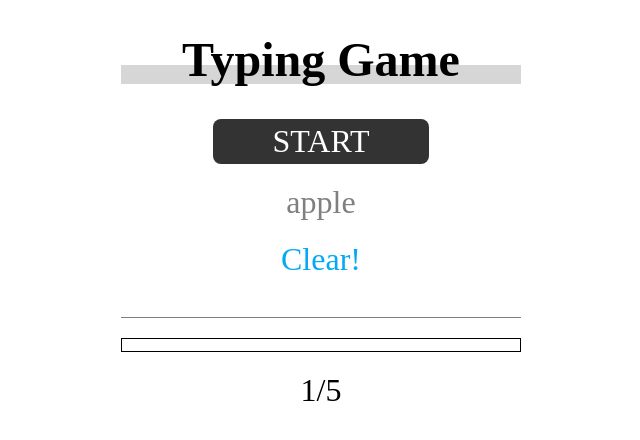
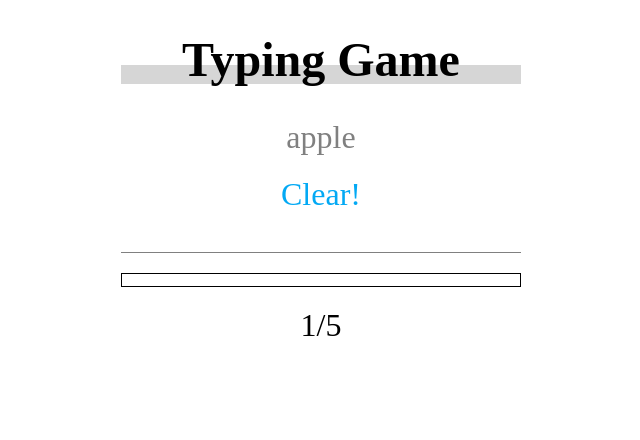
Before and after one commit to mayumiasakawa/typing_game, a Vue app: page / in a window 1280 px wide. Both pictures are taken after a click on the button "START". Shown: the top 440 px of the page, without its empty margins (319-959 px from the left). Built offline with nearby package versions, Linux system fonts and the light colour scheme.

Commit message:
add to startFlg

```diff
--- a/src/components/Typing.vue
+++ b/src/components/Typing.vue
@@ -4,7 +4,8 @@
       <h1>Typing Game</h1>
       <div class="marker"></div>
     </div>
-    <button class="startButton mb-20">START</button>
+    <button v-if="startFlg!=true" class="startButton mb-20" @click="gameStart">START</button>
+    <div v-if="startFlg">
       <div class="question mb-20">apple</div>
       <div class="clear">Clear!</div>
       <div class="typeformWapper mb-20">
@@ -15,9 +16,23 @@
       </div>
       <div>1/5</div>
     </div>
+  </div>
 </template>
 
 <script>
+export default{
+data(){
+  return {
+    startFlg: ""
+  }
+},
+
+methods:{
+  gameStart:function(){
+    this.startFlg = true;
+  }
+}
+}
 </script>
 
 <style>
```
Lines whose indentation alone changed are shown as unchanged.
